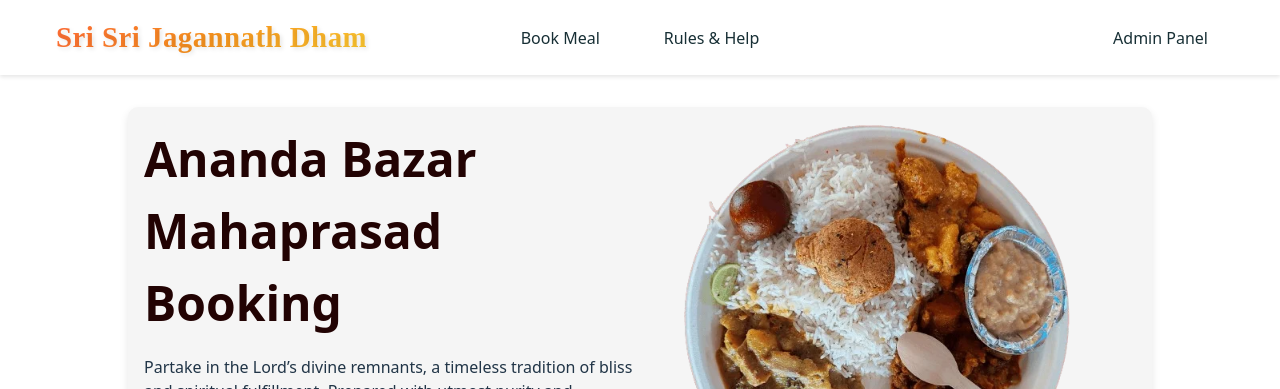
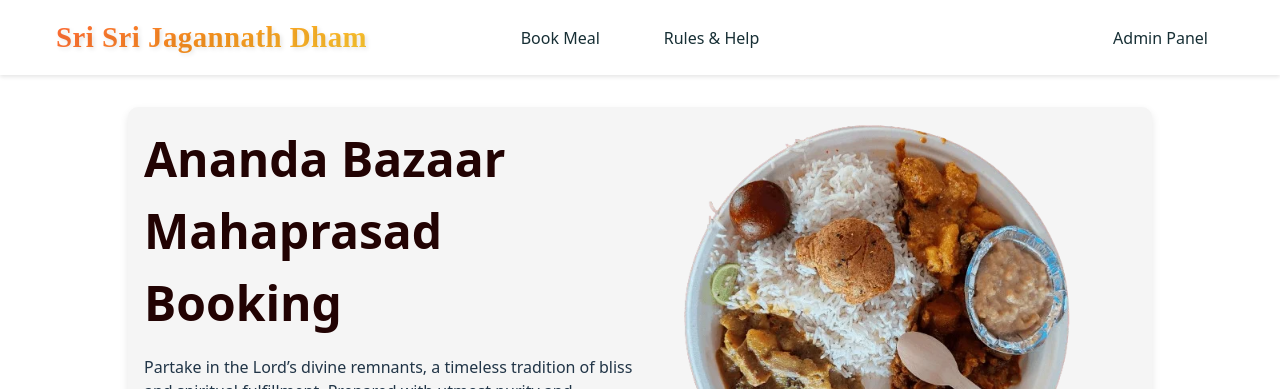
Before and after one commit to Namit210/PreBookMeal, a React (Vite) app: page / in a window 1280 px wide. Shown: the top 389 px of the page. Built offline with nearby package versions, Linux system fonts and the light colour scheme.

Commit message:
corrected typo Bazaar

```diff
--- a/src/BookingForm.jsx
+++ b/src/BookingForm.jsx
@@ -196,7 +196,7 @@ const BookingForm = () => {
           }
         }
       `}</style>
-      <Card heading='Ananda Bazar Mahaprasad Booking' img={meal} style={{ width:'80%',}} imgstyle={{margin:'0 1rem 0 0', maxWidth:'100%', maxHeight:'400px', objectFit:'contain', display:'block'}}>
+      <Card heading='Ananda Bazaar Mahaprasad Booking' img={meal} style={{ width:'80%',}} imgstyle={{margin:'0 1rem 0 0', maxWidth:'100%', maxHeight:'400px', objectFit:'contain', display:'block'}}>
         <p>Partake in the Lord’s divine remnants, a timeless tradition of bliss and spiritual fulfillment. Prepared with utmost purity and devotion in the temple kitchen.</p>
         <button
           className="book-meal-btn"
```
